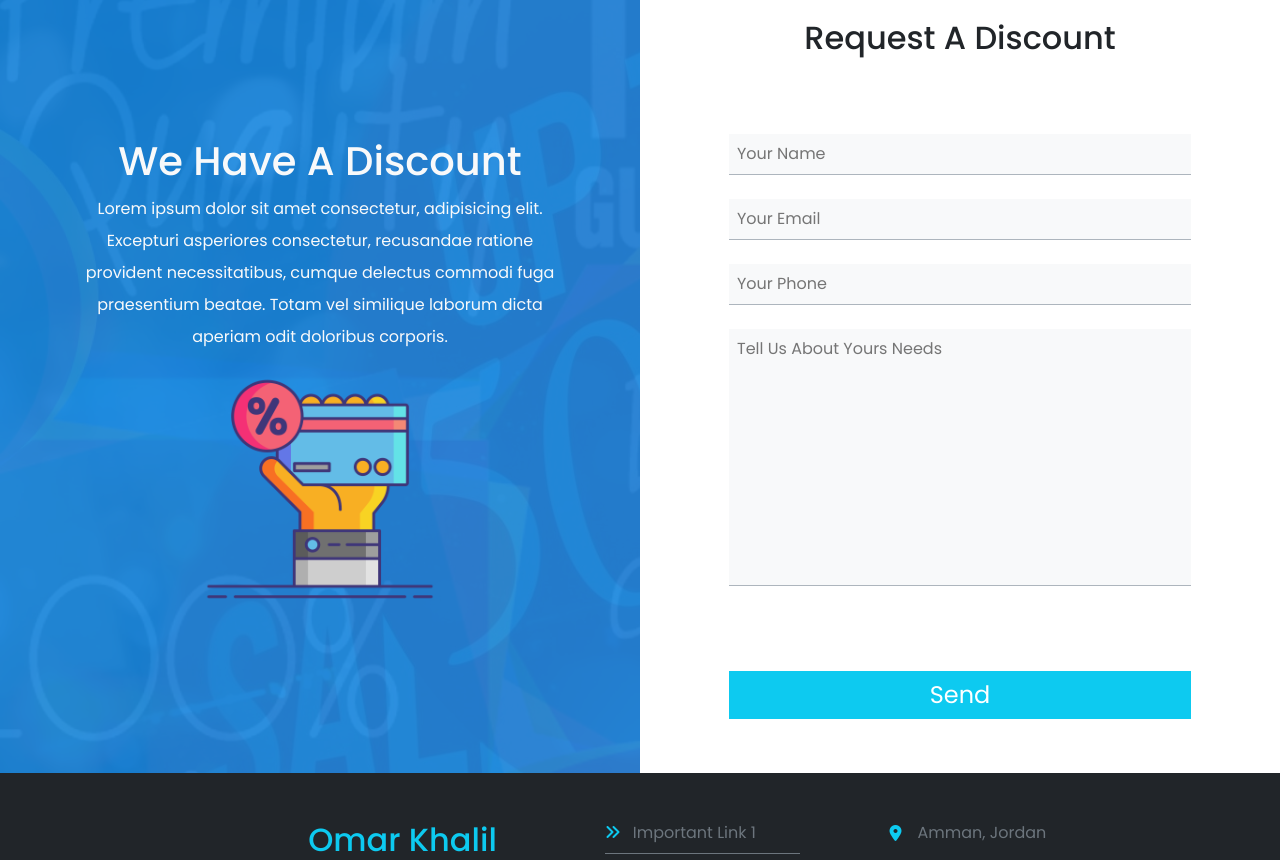
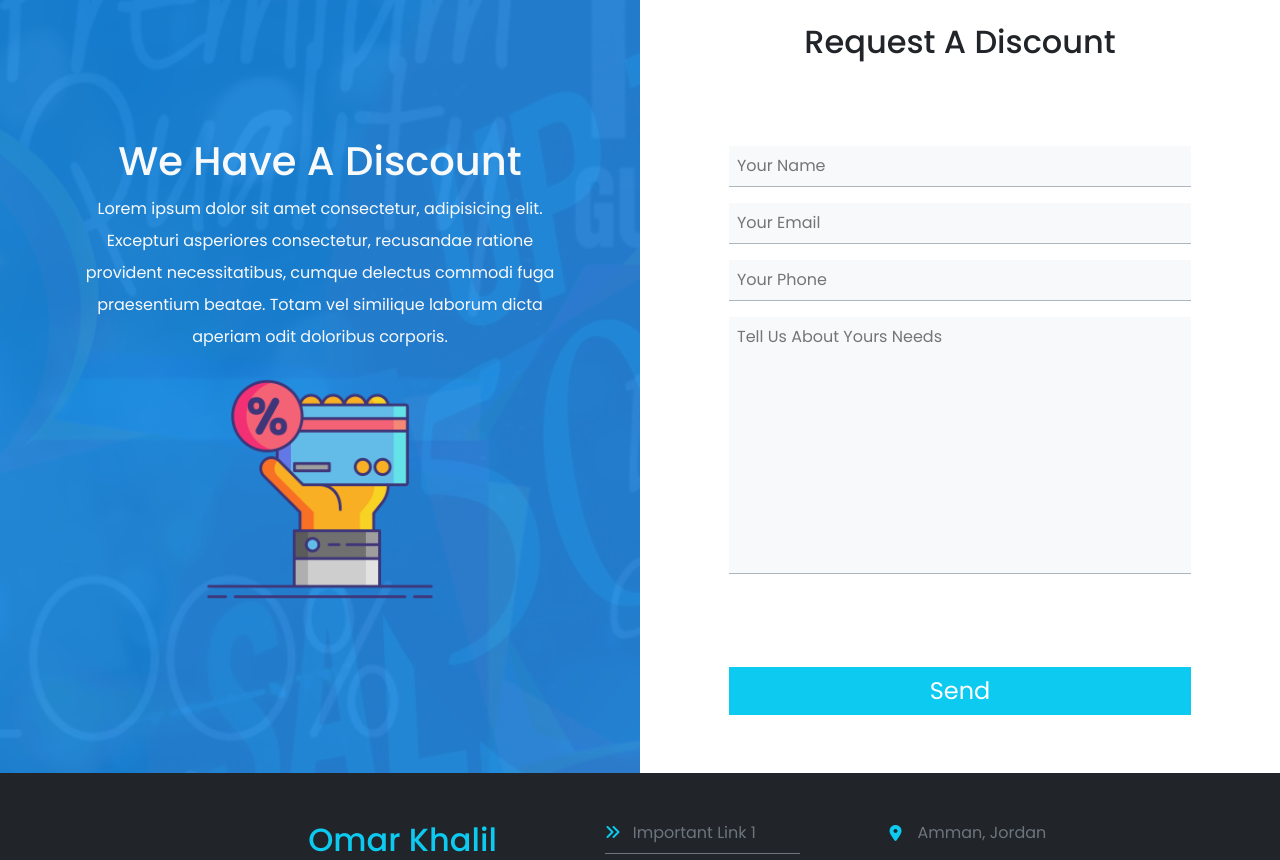
Before and after one commit to OmarDeeb311/Template_5_HTML_CSS_JS, a plain HTML site: page index.html in a window 1280 px wide. Shown: the part 11140-12000 px from the top of the page. Drawn offline with Linux system fonts and the light colour scheme.

Commit message:
Update index.html

```diff
--- a/index.html
+++ b/index.html
@@ -1431,7 +1431,7 @@
             class="box d-flex flex-column h-100 justify-content-around m-auto w-75"
           >
             <h2 class="text-center mb-3 mt-3">Request A Discount</h2>
-            <div class="inputs d-flex flex-column gap-4">
+            <div class="inputs d-flex flex-column gap-3">
               <input
                 type="text"
                 placeholder="Your Name"
```
